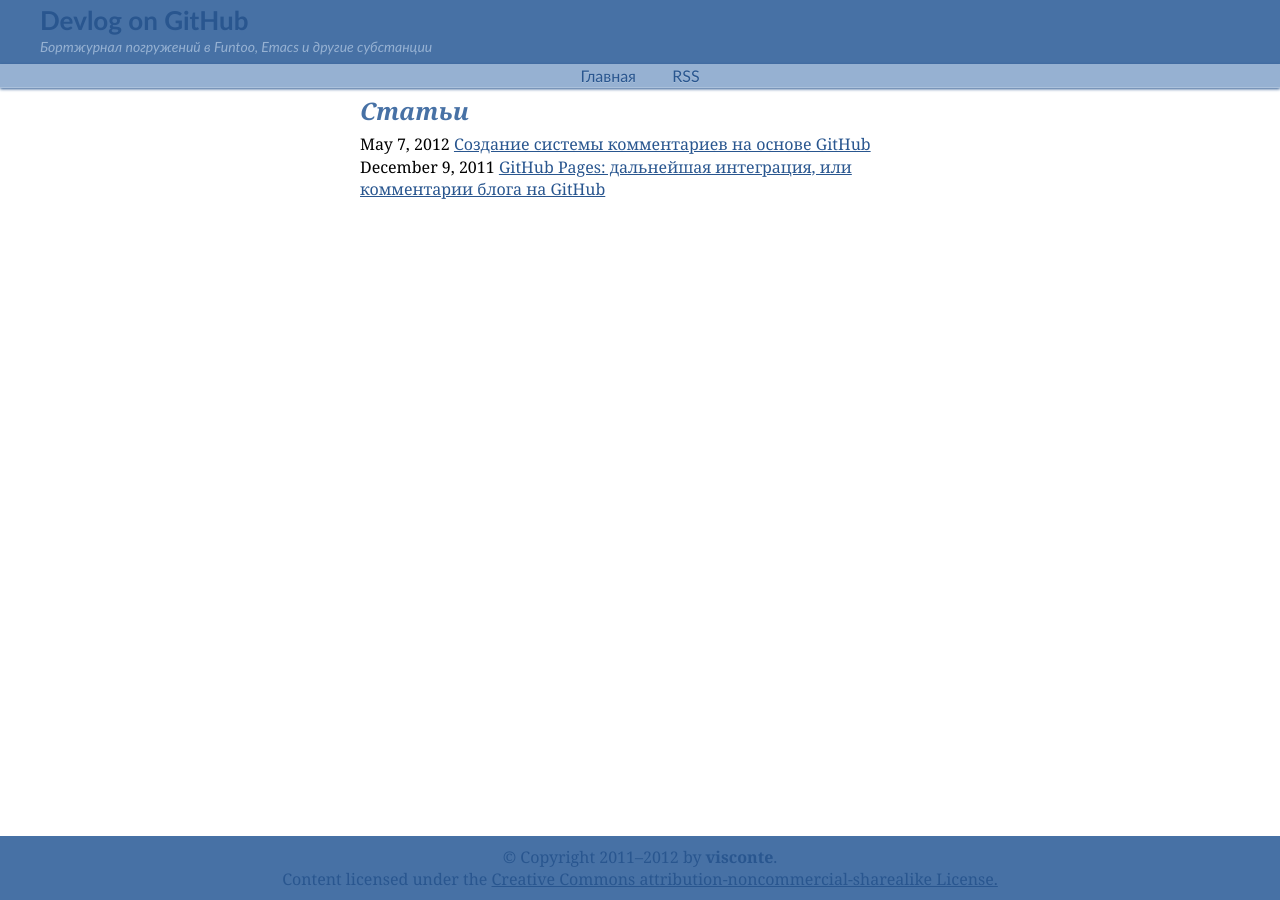
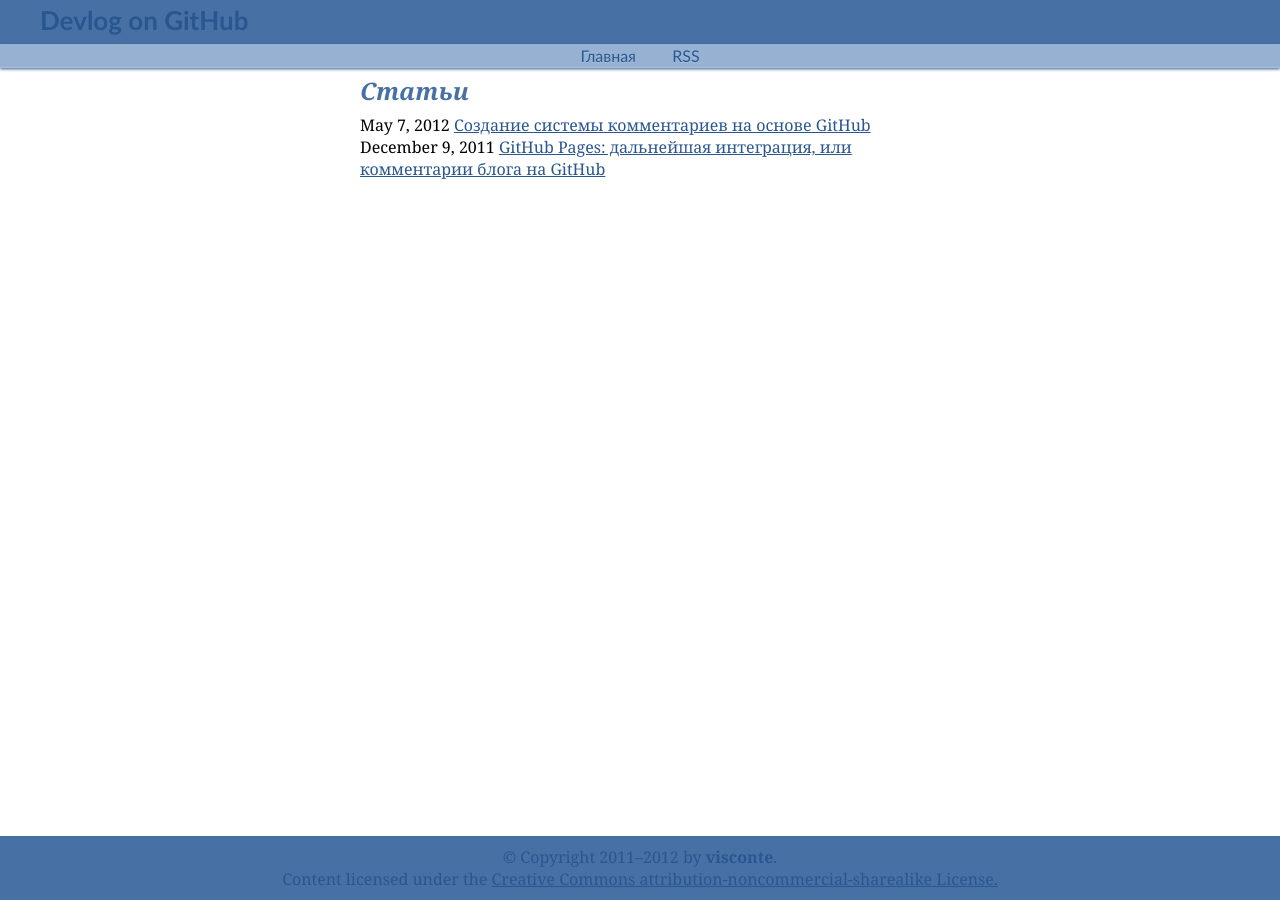
Before and after one commit to visconte/visconte.github.com, a Jekyll site: the page built from index.html, in a window 1280 px wide. Built offline with Jekyll 4.4.1, drawn with Linux system fonts in a browser that asks for light colours; some of the changed lines change nothing that is shown.

Commit message:
Slight changes

```diff
--- a/_config.yml
+++ b/_config.yml
@@ -1,5 +1,5 @@
 title: Devlog on GitHub
-description: Бортжурнал погружений в Funtoo, Emacs и другие субстанции
+#description: Бортжурнал погружений в Funtoo, Emacs и другие субстанции
 url: http://visconte.github.com
 cloud: http://dl.dropbox.com/u/35307988/visconte.github.com
 markdown: kramdown
```
